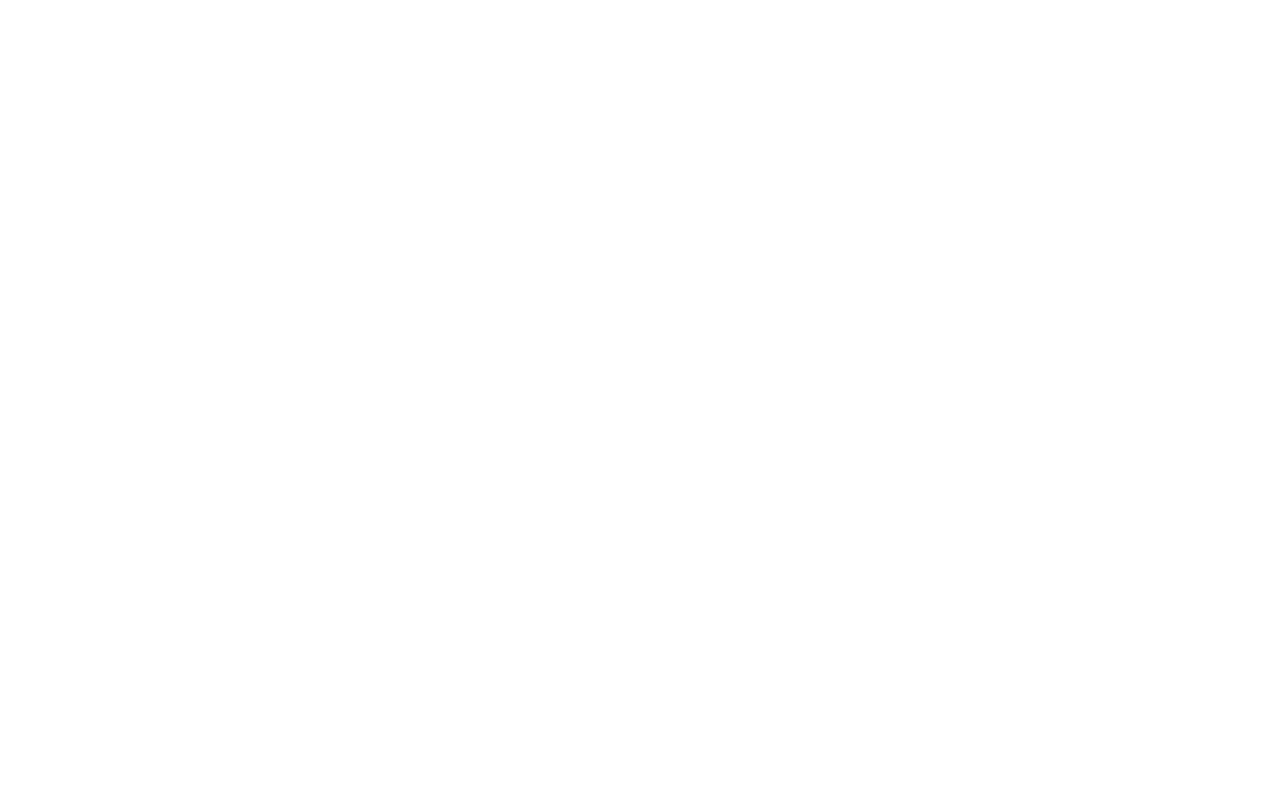
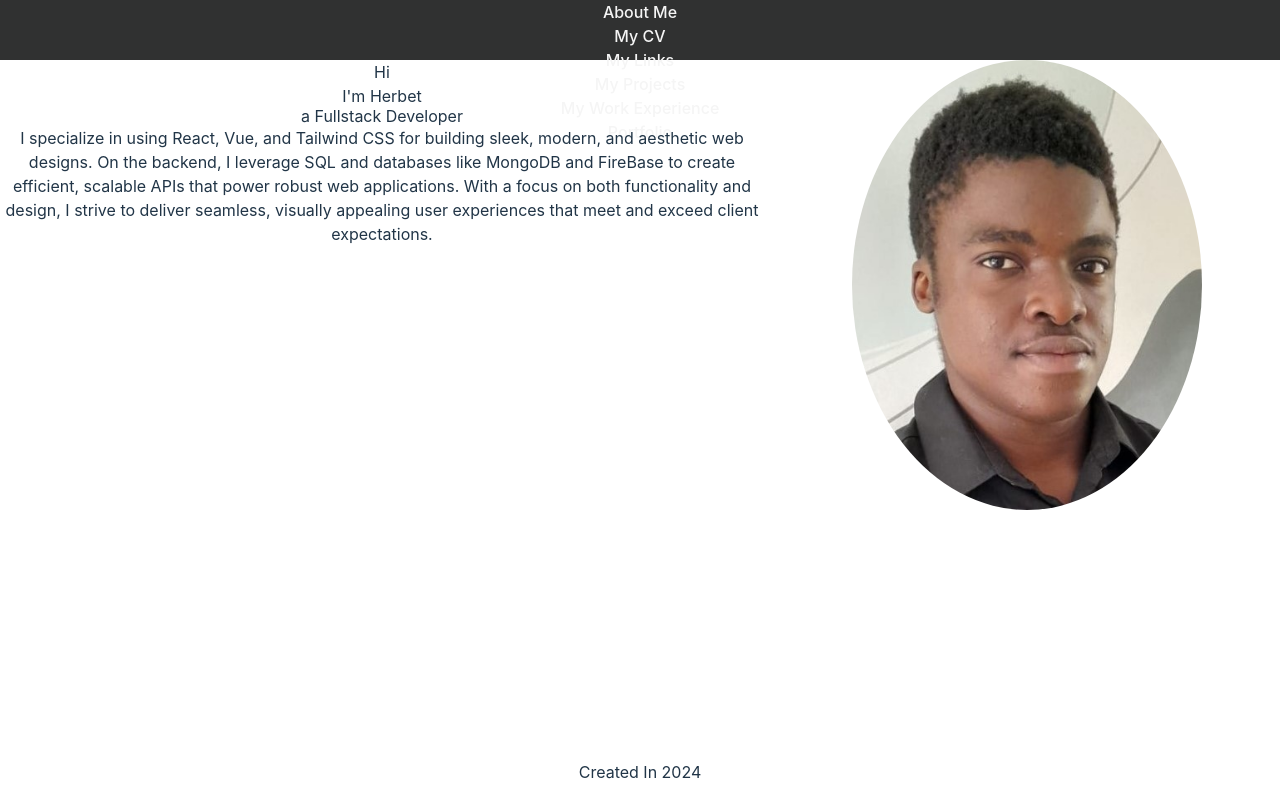
Before and after one commit to TapiwaHerbetNosenga/Personal-website, a React (Vite) app: page /Portfolio in a window 1280 px wide. Before the commit this address had no page. Built offline with nearby package versions, Linux system fonts and the light colour scheme.

Commit message:
new portfolio page added

```diff
--- a/src/App.css
+++ b/src/App.css
@@ -38,6 +38,9 @@
 
 #pageNav{
 grid-area:nav;
+background-color: #303131;
+
+
 }
 
 #pageMain{
@@ -124,3 +127,50 @@
   height:auto;
   width:35vw;
 }
+
+.oval-container {
+
+  width: 350px;
+  height: 450px;
+  overflow: hidden;
+  border-radius: 50%;
+  display: flex;
+  justify-content: center;
+  align-items: center;
+}
+
+.oval-image {
+  width: 100%;
+  height: 100%;
+  object-fit: cover;
+}
+
+#portfolio{
+  display: grid;
+  grid-template-areas:
+  "side1 side2";
+  grid-template-rows: 1fr;
+  grid-template-columns: repeat(5, 1fr);
+  grid-gap: 10px;
+  height: auto;
+
+}
+
+#portfolioSide1{
+  grid-area: side1;
+  grid-column: 1/4;
+
+}
+
+#portfolioSide2{
+  grid-area: side2;
+  grid-column: 4/6;
+  display: grid;
+  place-items: center;
+}
+
+
+li{
+  color: whitesmoke;
+
+}
--- a/src/App.jsx
+++ b/src/App.jsx
@@ -9,6 +9,7 @@
 import Links from "./pages/MyLinks";
 import Experience from "./pages/MyWorkExperience";
 import Projects from "./pages/MyProjects";
+import Portfolio from "./pages/Portfolio";
 import { BrowserRouter, Routes, Route } from "react-router-dom";
 
 function App() {
@@ -22,6 +23,7 @@
             <Route path="My-Links" element={<Links />} />
             <Route path="My-Experience" element={<Experience />} />
             <Route path="My-Projects" element={<Projects />} />
+            <Route path="Portfolio" element={<Portfolio />} />
           </Route>
         </Routes>
       </BrowserRouter>
--- a/src/components/NavBar.jsx
+++ b/src/components/NavBar.jsx
@@ -3,8 +3,8 @@
 
 export default function NavBar() {
   return (
-    <div className="inset-y-0 " id="pageNav">
-      <ul className="list-none flex justify-center">
+    <div className="inset-y-0 flex flex-col justify-center" id="pageNav">
+      <ul className="list-none flex  justify-center" id="navList">
         <Link to="/">
           <li>About Me</li>
         </Link>
@@ -20,6 +20,9 @@
         <Link to="My-Experience">
           <li>My Work Experience</li>
         </Link>
+        <Link to="Portfolio">
+          <li>Portfolio</li>
+        </Link>
       </ul>
     </div>
   );
--- a/src/pages/AboutMe.jsx
+++ b/src/pages/AboutMe.jsx
@@ -14,7 +14,6 @@
           </div>
           <div>
             <div className="flex flex-col ">
-              {" "}
               <h1>Herbet</h1>
               <h1>Nosenga</h1>
               <h1>Software Developer</h1>
--- /dev/null
+++ b/src/pages/Portfolio.jsx
@@ -0,0 +1,29 @@
+import "/headshot.jpg";
+
+export default function Portflio() {
+  return (
+    <main className="m-20" id="portfolio">
+      <div
+        id="portfolioSide1"
+        className="flex flex-col items-start justify-center"
+      >
+        <h3>Hi</h3>
+        <h2>I'm Herbet</h2>
+        <h1>a Fullstack Developer</h1>
+        <p>
+          I specialize in using React, Vue, and Tailwind CSS for building sleek,
+          modern, and aesthetic web designs. On the backend, I leverage SQL and
+          databases like MongoDB and FireBase to create efficient, scalable APIs that power robust web
+          applications. With a focus on both functionality and design, I strive
+          to deliver seamless, visually appealing user experiences that meet and
+          exceed client expectations.
+        </p>
+      </div>
+      <div id="portfolioSide2" className="flex flex-col  justify-evenly">
+        <div class="oval-container">
+          <img class="oval-image" src="headshot.jpg" alt="Headshot" />
+        </div>
+      </div>
+    </main>
+  );
+}
```
